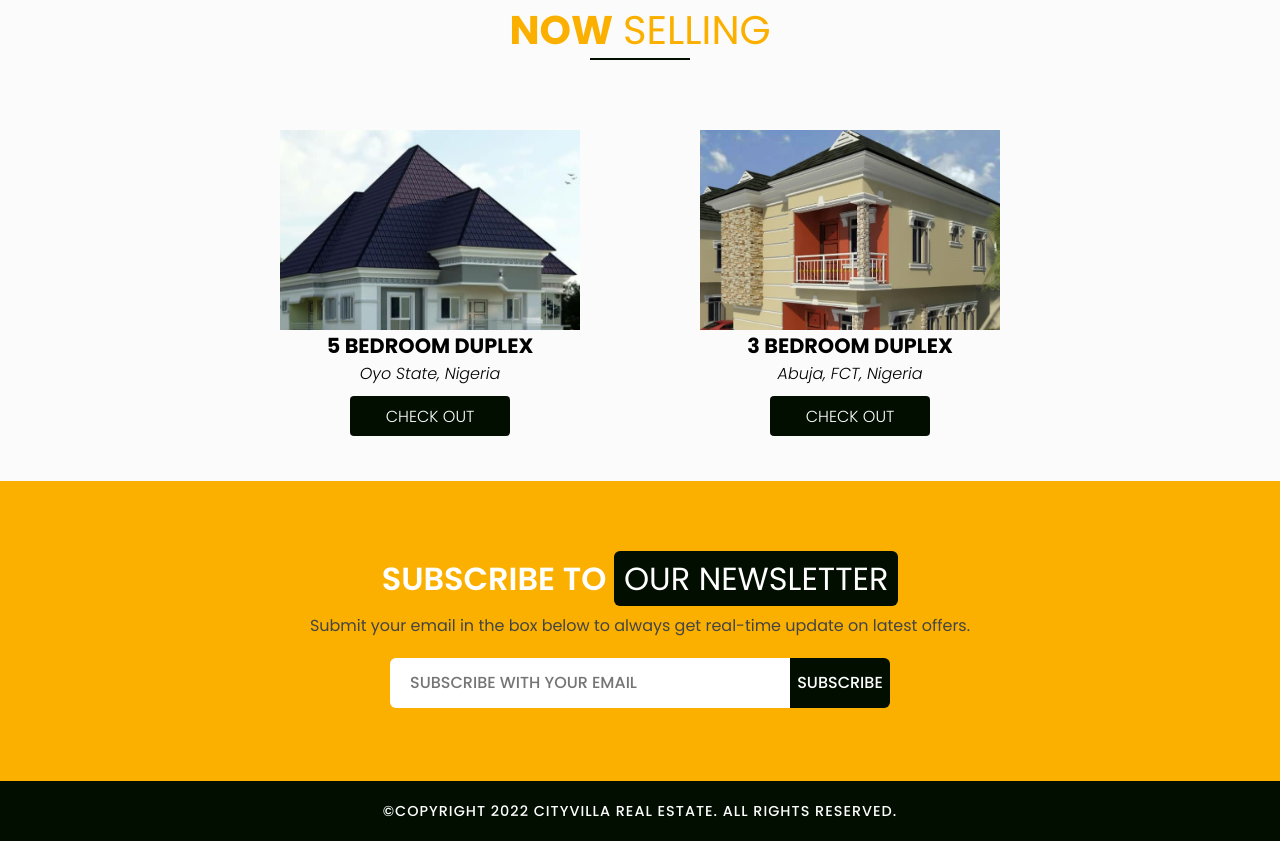
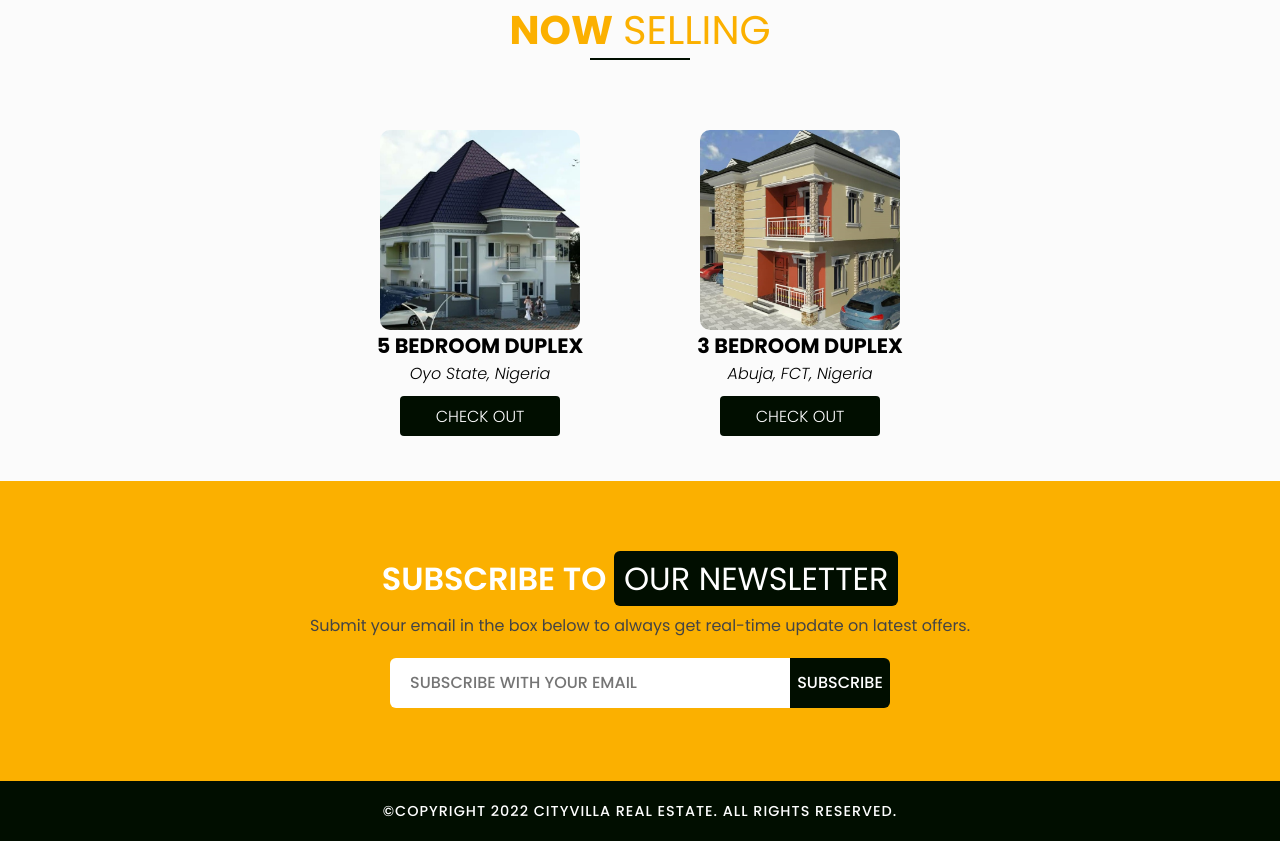
Before and after one commit to ayinlaabel/cityvilla_web, a React (Create React App) app: page / in a window 1280 px wide. Shown: the part 1500-2341 px from the top of the page. Built offline with nearby package versions, Linux system fonts and the light colour scheme.

Commit message:
updated'

```diff
--- /dev/null
+++ b/babel-plugin-macros.config.js
@@ -0,0 +1,5 @@
+module.exports = {
+  'fontawesome-svg-core': {
+    license: 'free',
+  },
+};
--- /dev/null
+++ b/babel.config.js
@@ -0,0 +1,6 @@
+module.exports = function (api) {
+  api.cache(true);
+  return {
+    plugins: ['macros'],
+  };
+};
--- a/package.json
+++ b/package.json
@@ -3,10 +3,12 @@
   "version": "0.1.0",
   "private": true,
   "dependencies": {
+    "@fortawesome/react-fontawesome": "^0.2.0",
     "@reduxjs/toolkit": "^1.8.5",
     "@testing-library/jest-dom": "^5.16.5",
     "@testing-library/react": "^13.4.0",
     "@testing-library/user-event": "^13.5.0",
+    "babel-plugin-macros": "^3.1.0",
     "react": "^18.2.0",
     "react-dom": "^18.2.0",
     "react-helmet": "^6.1.0",
@@ -15,6 +17,7 @@
     "react-scripts": "5.0.1",
     "redux": "^4.2.0",
     "sass": "^1.55.0",
+    "styled-components": "^5.3.6",
     "typewriter-effect": "^2.19.0",
     "web-vitals": "^2.1.4"
   },
--- a/public/index.html
+++ b/public/index.html
@@ -12,9 +12,10 @@
     />
     <meta name="theme-color" content="#000000" />
     <meta
-      name="description"
-      content="Web site created using create-react-app"
+    name="description"
+    content="Real Estate in Nigeria - Buy a house in Nigeria"
     />
+    <script src="https://kit.fontawesome.com/e251c6b2e4.js" crossorigin="anonymous"></script>
     <link rel="apple-touch-icon" href="%PUBLIC_URL%/logo192.png" />
     <!--
       manifest.json provides metadata used when your web app is installed on a
--- a/src/components/card/CardImage.js
+++ b/src/components/card/CardImage.js
@@ -1,21 +1,34 @@
-import React from 'react'
+import React from 'react';
 
 function CardImage({ data, noBtn }) {
   return (
-    <div className="card__container">
+    <div className='card__container'>
       {data.map((item, index) => (
-        <div className="cardimage" key={index}>
-        <div style={{ background:`url(`+item.image+`)`, width:"300px", height:"200px", backgroundSize: "cover" }}></div>
-          <div className="image__content">
-            <div className="card__title">{item.title}</div>
-            <div className="card__title-sub">{item.location}</div>
-            {!noBtn && <div className="btn btn__primary">
-              <a href={item.path} className="link">Check out</a></div>}
+        <div className='cardimage' key={index}>
+          <div
+            style={{
+              background: `url(` + item.image + `)`,
+              width: '200px',
+              height: '200px',
+              backgroundSize: 'cover',
+              borderRadius: 10,
+            }}
+          ></div>
+          <div className='image__content'>
+            <div className='card__title'>{item.title}</div>
+            <div className='card__title-sub'>{item.location}</div>
+            {!noBtn && (
+              <div className='btn btn__primary'>
+                <a href={item.path} className='link'>
+                  Check out
+                </a>
+              </div>
+            )}
           </div>
         </div>
       ))}
     </div>
-  )
+  );
 }
 
-export default CardImage
+export default CardImage;
--- a/src/components/card/card.scss
+++ b/src/components/card/card.scss
@@ -14,7 +14,7 @@
     align-items: center;
     justify-content: center;
     margin: 50px 10px 0 10px;
-    min-width: 400px;
+    min-width: 300px;
     border-radius: 8px;
   }
 
--- /dev/null
+++ b/src/components/displayImage/DisplayImage.js
@@ -0,0 +1,12 @@
+import React from 'react'
+import { DisplayImageContainer } from './display'
+
+function DisplayImage() {
+  return (
+    <DisplayImageContainer>
+
+    </DisplayImageContainer>
+  )
+}
+
+export default DisplayImage
--- /dev/null
+++ b/src/components/displayImage/display.js
@@ -0,0 +1,84 @@
+import styled from 'styled-components';
+
+export const Container = styled.div`
+  height: 90%;
+  width: 90%;
+`;
+
+export const Preview = styled.div`
+  width: 100%;
+  height: 100%;
+  display: flex;
+  align-items: center;
+  justify-content: center;
+
+  img {
+    height: 100%;
+    border-radius: 8px;
+  }
+`;
+
+export const PreviewButtonBack = styled.div`
+  height: 40px;
+  width: 40px;
+  background: #fff;
+  position: absolute;
+  left: 40px;
+  border-radius: 50%;
+  cursor: pointer;
+  display: flex;
+  align-items: center;
+  justify-content: center;
+  i {
+    font-size: 35px;
+  }
+`;
+
+export const ClosePreview = styled.div`
+  height: 40px;
+  width: 40px;
+  display: flex;
+  align-items: center;
+  justify-content: center;
+  position: absolute;
+  top: 10px;
+  right: 50px;
+  cursor: pointer;
+  p {
+    font-size: 30px;
+    font-weight: 500;
+    color: #fff;
+  }
+`;
+
+export const PreviewButtonFront = styled.div`
+  height: 40px;
+  width: 40px;
+  background: #fff;
+  position: absolute;
+  right: 40px;
+  border-radius: 50%;
+  cursor: pointer;
+  display: flex;
+  align-items: center;
+  justify-content: center;
+  i {
+    font-size: 35px;
+  }
+`;
+
+export const DisplayImageContainer = styled.div`
+  display: flex;
+  flex-direction: row;
+  align-items: center;
+  justify-content: center;
+  position: fixed;
+  top: 0;
+  left: 0;
+  width: 100vw;
+  height: 100vh;
+  background: rgba(0, 0, 0);
+  z-index: 20;
+  overflow: hidden;
+  padding: auto;
+`;
--- a/src/data/teams.js
+++ b/src/data/teams.js
@@ -1,26 +1,26 @@
 export const teams = [
   {
-    title: "Odebunmi Ezekiel Lola",
-    location: "Managing Director",
+    title: 'Lola Odebunmi Ezekiel',
+    location: 'Managing Director',
   },
   {
-    title: "Ogugou John Anelechi",
-    location: "Builder",
+    title: 'Ogugou John Anelechi',
+    location: 'Builder',
   },
   {
-    title: "Oyedokun Oyerinde",
-    location: "Builder",
+    title: 'Oyedokun Oyerinde',
+    location: 'Builder',
   },
   {
-    title: "Emmanuel Alale",
-    location: "Civil Engineer",
+    title: 'Emmanuel Alale',
+    location: 'Civil Engineer',
   },
   {
-    title: "Mofikoya Feyisayo Ayonami",
-    location: "Architect",
+    title: 'Mofikoya Feyisayo Ayonami',
+    location: 'Architect',
   },
   {
-    title: "Azeez Taofik",
-    location: "Architect",
+    title: 'Azeez Taofik',
+    location: 'Architect',
   },
 ];
--- a/src/pages/gallery/Gallery.js
+++ b/src/pages/gallery/Gallery.js
@@ -1,25 +1,37 @@
-import React, { useEffect } from "react";
-import { Helmet } from "react-helmet";
-import { useDispatch } from "react-redux";
-import Jombotron from "../../components/jombotron/Jombotron";
-import coverImage from "../../components/images/bg_contact.jpg";
-import { active } from "../../redux/navbarSlice";
+import React, { useEffect } from 'react';
+import { Helmet } from 'react-helmet';
+import { useDispatch } from 'react-redux';
+import Jombotron from '../../components/jombotron/Jombotron';
+import coverImage from '../../components/images/bg_contact.jpg';
+import { active } from '../../redux/navbarSlice';
 // import image from "../../components/images/AbujaHouse.jpeg";
-import "./gallery.scss";
-import { galleryImage } from "../../data/images";
-import { useState } from "react";
+import './gallery.scss';
+import { galleryImage } from '../../data/images';
+import { useState } from 'react';
+import DisplayImage from '../../components/displayImage/DisplayImage';
+import {
+  ClosePreview,
+  Container,
+  DisplayImageContainer,
+  Preview,
+  PreviewButtonBack,
+  PreviewButtonFront,
+} from '../../components/displayImage/display';
+import { FontAwesomeIcon } from '@fortawesome/react-fontawesome';
 
 function Gallery() {
   const dispatch = useDispatch();
-  const [isActive, setIsActive] = useState("");
+  const [isActive, setIsActive] = useState('');
+  const [isDisplay, setIsDisplay] = useState(false);
+  const [imgIndex, setImgIndex] = useState();
 
   const navbar = {
-    home: "",
-    about: "",
-    project: "",
-    contact: "",
-    gallery: "active",
-    blog: "",
+    home: '',
+    about: '',
+    project: '',
+    contact: '',
+    gallery: 'active',
+    blog: '',
   };
 
   useEffect(() => {
@@ -27,62 +39,104 @@ function Gallery() {
   });
 
   const data = {
-    pageTitle: "Gallery",
-    pageSubTitle: "",
+    pageTitle: 'Gallery',
+    pageSubTitle: '',
     pageImage: coverImage,
   };
   return (
+    <>
       <div>
         <Helmet>
           <title>Gallery - City Villa Real Estate</title>
         </Helmet>
         <Jombotron data={data} />
-      <div className="tabs-container">
-        <div className="tabs">
+        <div className='tabs-container'>
+          <div className='tabs'>
             <div
-            className={isActive === "" ? "tabs-item active" : "tabs-item"}
-            onClick={() => setIsActive("")}
+              className={isActive === '' ? 'tabs-item active' : 'tabs-item'}
+              onClick={() => setIsActive('')}
             >
               All
             </div>
             <div
               className={
-              isActive === "ongoing" ? "tabs-item active" : "tabs-item"
+                isActive === 'ongoing' ? 'tabs-item active' : 'tabs-item'
               }
-            onClick={() => setIsActive("ongoing")}
+              onClick={() => setIsActive('ongoing')}
             >
               Ongoing
             </div>
             <div
               className={
-              isActive === "prototype" ? "tabs-item active" : "tabs-item"
+                isActive === 'prototype' ? 'tabs-item active' : 'tabs-item'
               }
-            onClick={() => setIsActive("prototype")}
+              onClick={() => setIsActive('prototype')}
             >
               Prototype
             </div>
             <div
               className={
-              isActive === "complete" ? "tabs-item active" : "tabs-item"
+                isActive === 'complete' ? 'tabs-item active' : 'tabs-item'
               }
-            onClick={() => setIsActive("complete")}
+              onClick={() => setIsActive('complete')}
             >
               Complete
             </div>
           </div>
         </div>
-      <div className="gallery">
+        <div className='gallery'>
           {galleryImage
             .filter((x) => x.tag.toLowerCase().includes(isActive.toLowerCase()))
-          .map((image) => {
+            .map((image, index) => {
               return (
-              <div className="gallery__card" key={image.id}>
-                <img src={process.env.PUBLIC_URL + image.url} alt="" />
+                <div
+                  className='gallery__card'
+                  key={image.id}
+                  onClick={() => {
+                    console.log(index);
+                    setIsDisplay(true);
+                    setImgIndex(index);
+                  }}
+                >
+                  <img src={process.env.PUBLIC_URL + image.url} alt='' />
                 </div>
               );
             })}
         </div>
       </div>
+      {isDisplay && (
+        <DisplayImageContainer>
+          <Container>
+            {galleryImage
+              .filter((x, index) => index === imgIndex)
+              .map((img, i) => {
+                return (
+                  <Preview>
+                    <ClosePreview onClick={() => setIsDisplay(false)}>
+                      <p>x</p>
+                    </ClosePreview>
+                    {imgIndex !== 0 && (
+                      <PreviewButtonBack
+                        onClick={() => setImgIndex(imgIndex - 1)}
+                      >
+                        <i class='fas fa-circle-left'></i>
+                      </PreviewButtonBack>
+                    )}
+                    {imgIndex !== galleryImage.length - 1 && (
+                      <PreviewButtonFront
+                        onClick={() => setImgIndex(imgIndex + 1)}
+                      >
+                        <i class='fas fa-circle-right'></i>
+                      </PreviewButtonFront>
+                    )}
+                    <img src={process.env.PUBLIC_URL + img.url} alt='' />
+                  </Preview>
+                );
+              })}
+          </Container>
+        </DisplayImageContainer>
+      )}
+    </>
   );
 }
 
```
Also changed, not shown: 1 other file (tests, documents, lock files or other folders). Lines whose indentation alone changed are shown as unchanged.
